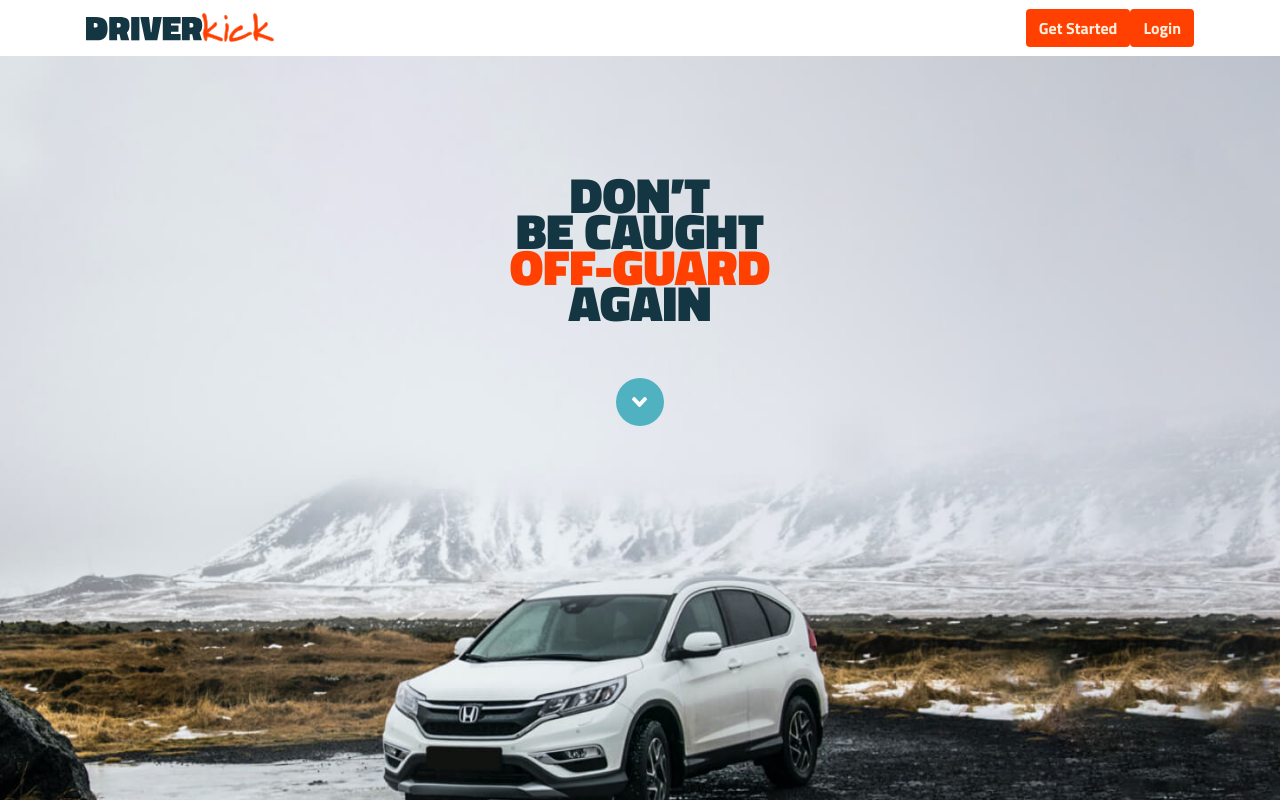
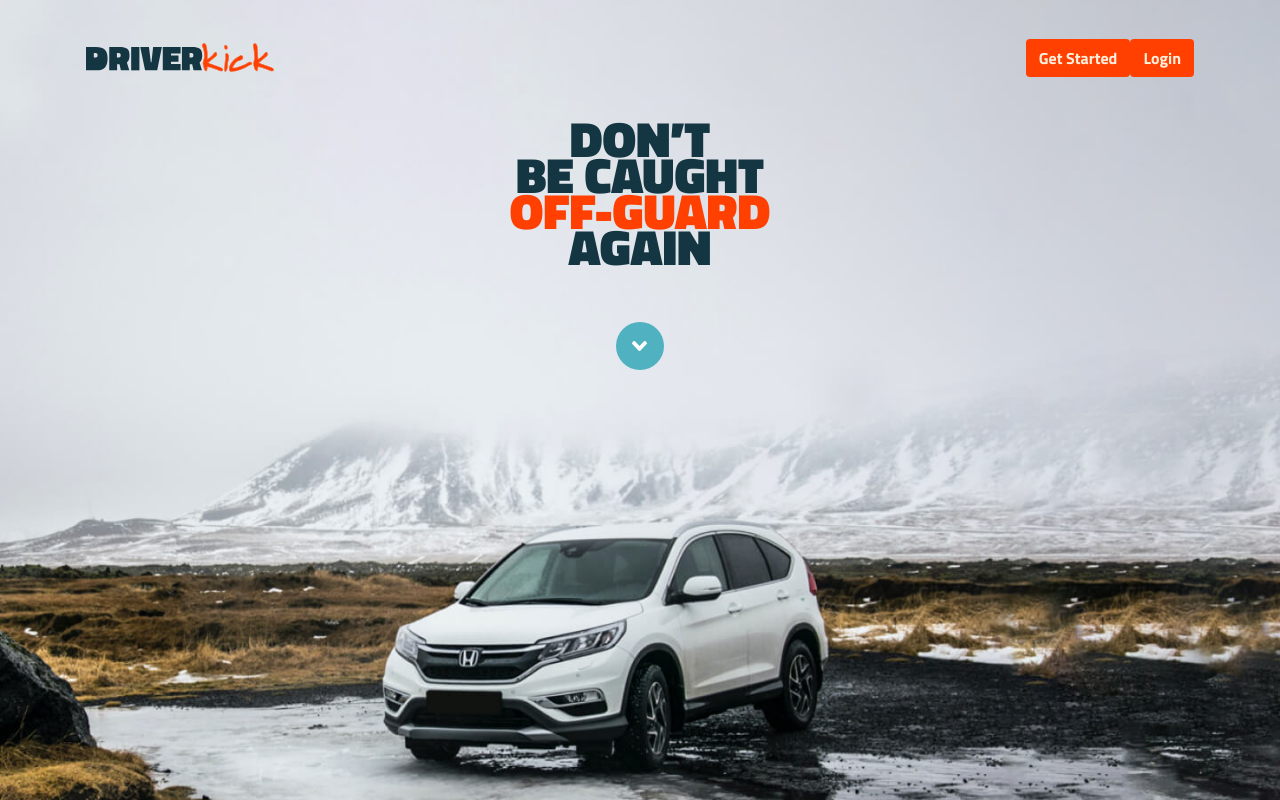
Before and after one commit to NinaRocket/DRIVERkick, a React (Create React App) app in the folder client/: page / in a window 1280 px wide. Shown: the top 800 px of the page. Built offline with nearby package versions, Linux system fonts and the light colour scheme.

Commit message:
Moved hero under global nav for desktop

```diff
--- a/client/src/components/GlobalNavBar/index.js
+++ b/client/src/components/GlobalNavBar/index.js
@@ -41,11 +41,11 @@ function GlobalNavBar() {
 
     return (
         <>
-            <div className={
+            <div className={`global-nav ${
                 navType === "userDash" ||
                     navType === "newVehicle" ||
                     navType === "vehicleDash" ?
-                    "g__nav-dashboards" : null}>
+                    "global-nav__nav-dashboards" : null}`}>
                 <Navbar className="container navbar justify-content-between flex-column flex-sm-row ">
                     <Navbar.Brand href="/">
                         <img
@@ -61,7 +61,7 @@ function GlobalNavBar() {
 
                         {/* Home */}
                         {navType === "home" ?
-                            <div className="g__nav-btn-group">
+                            <div className="global-nav__btn-group">
                                 <button
                                     id="signupBtn"
                                     type="button"
@@ -95,7 +95,7 @@ function GlobalNavBar() {
                             navType === "userDash" ||
                                 navType === "newVehicle" ?
 
-                                <div className="g__nav-btn-group">
+                                <div className="global-nav__btn-group">
                                     {navType === "userDash" ? <button className="btn" onClick={addNewVehicle}><FaPlus />Add New Vehicle</button> : null}
 
                                     <button
@@ -108,7 +108,7 @@ function GlobalNavBar() {
 
                         {/* Vehicle Dashboard */}
                         {navType === "vehicleDash" ?
-                            <div className="g__nav-btn-group">
+                            <div className="global-nav__btn-group">
                                 <button
                                     type="button"
                                     className="btn"
--- a/client/src/components/GlobalNavBar/style.css
+++ b/client/src/components/GlobalNavBar/style.css
@@ -0,0 +1,14 @@
+.global-nav {
+    padding-top: 30px;
+    z-index: 5;
+}
+
+.global-nav__btn-group {
+    display: flex;
+}
+
+.global-nav__nav-dashboards {
+    background-color: #143642;
+    border-bottom: 2px solid #0F4457;
+    padding: 30px 0;
+}
--- a/client/src/components/Home/HomeHero/style.css
+++ b/client/src/components/Home/HomeHero/style.css
@@ -4,6 +4,7 @@
     text-align: center;
     height: 900px;
     padding-top: 120px;
+    margin-top: -86px;
 }
 
 .home-hero__anchor-btn {
--- a/client/src/components/Home/HomePage/index.js
+++ b/client/src/components/Home/HomePage/index.js
@@ -11,7 +11,7 @@ function HomePage() {
     setNavType("home");
 
     return (
-        <div>
+        <div >
             <GlobalNavBar />
             <HomeHero />
             <HomeFeatureBlock />
--- a/client/src/global.css
+++ b/client/src/global.css
@@ -160,20 +160,6 @@ input:focus {
 
 
 /* —————————————————————————————————————
-Navs
-———————————————————————————————————————*/
-.g__nav-btn-group {
-  display: flex;
-}
-
-.g__nav-dashboards {
-  background-color: #143642;
-  border-bottom: 2px solid #0F4457;
-  padding: 30px 0;
-}
-
-
-/* —————————————————————————————————————
 Forms
 ———————————————————————————————————————*/
 .g__form-container {
```
Also changed, not shown: client/src/images/global/drive-kick-logo-tan.svg.
